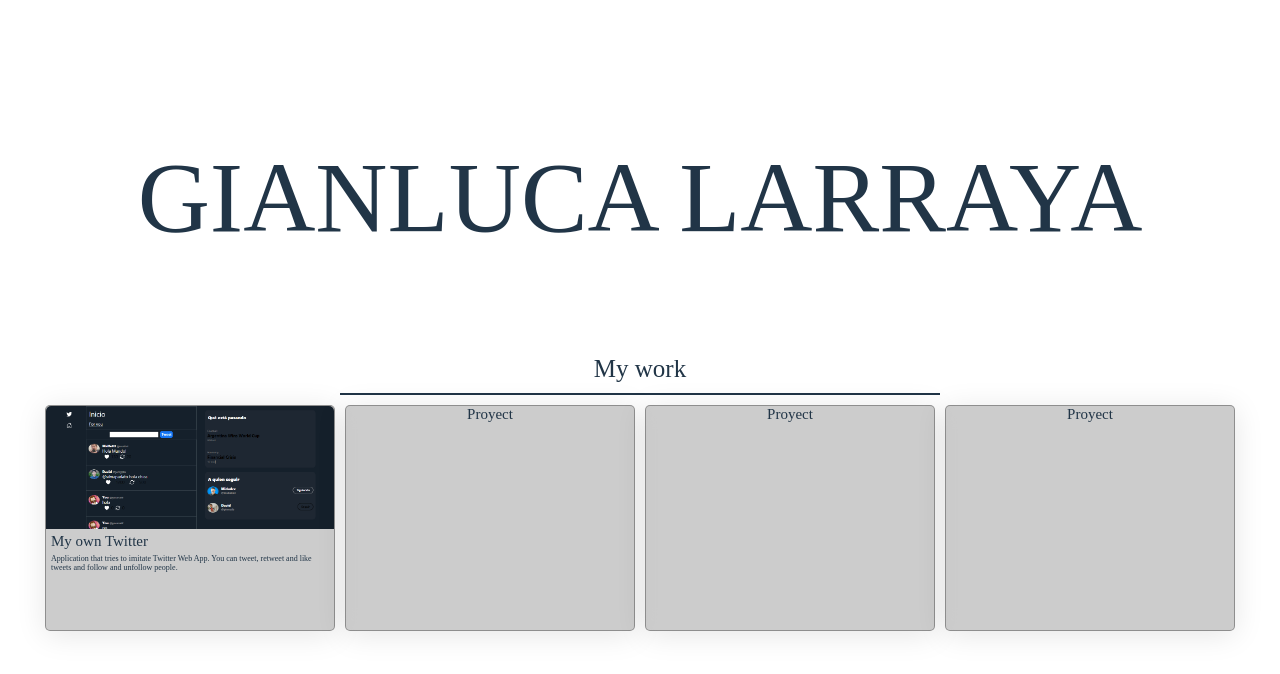
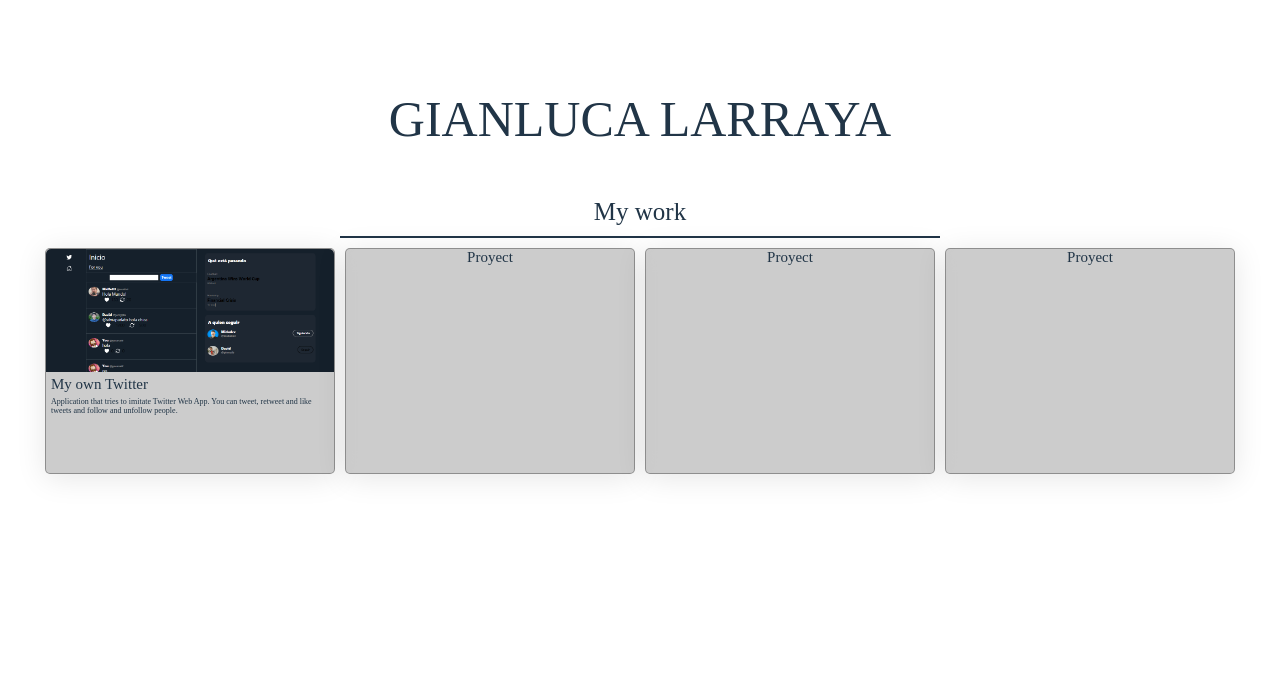
Before and after one commit to GianlucaLarraya/MyPortfolio, a React (Vite) app: page / in a window 1280 px wide. Shown: the top 674 px of the page. Built offline with nearby package versions, Linux system fonts and the light colour scheme; a web font is replaced by a local one.

Commit message:
trying to fix sizes in production v3

```diff
--- a/src/App.css
+++ b/src/App.css
@@ -17,7 +17,8 @@
 }
 
 .myname {
-  font-size: 100px;
+  font-size: 50px;
+  white-space: nowrap;
 }
 
 .trabajostitulo {
```
